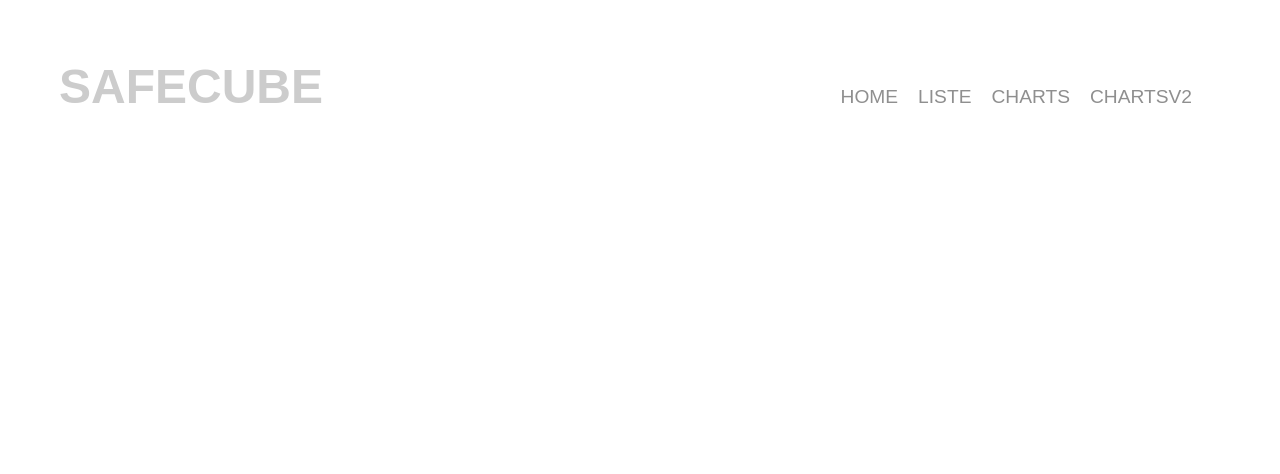
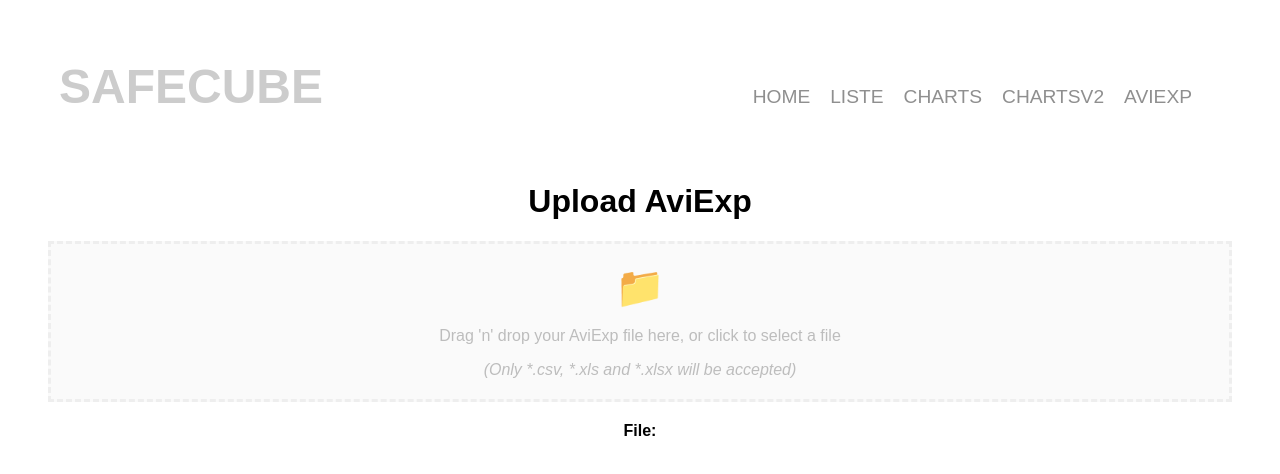
Before and after one commit to alyson-b69/safecube-component, a React (Create React App) app: page /aviexp in a window 1280 px wide. Shown: the top 474 px of the page. Built offline with nearby package versions, Linux system fonts and the light colour scheme.

Commit message:
add upload file system and show excel uploaded

```diff
--- a/package.json
+++ b/package.json
@@ -18,6 +18,8 @@
     "react": "17.0.1",
     "react-chartjs-2": "2.11.1",
     "react-dom": "17.0.1",
+    "react-dropzone": "^11.3.2",
+    "react-excel-renderer": "^1.1.0",
     "react-router-dom": "^5.2.0",
     "react-scripts": "4.0.1",
     "styled-components": "5.2.1",
--- a/src/App.tsx
+++ b/src/App.tsx
@@ -11,6 +11,7 @@ import TemperatureCharts from "./Pages/TempertureCharts";
 import Shipments from "./Pages/Shipments";
 import ChartV2 from "./Pages/ChartV2";
 import Home from "./Pages/Home";
+import AviExp from "./Pages/AviExp";
 
 
 function App() {
@@ -33,6 +34,9 @@ function App() {
             <Route path="/chartsv2">
                 <ChartV2 />
             </Route>
+            <Route path="/aviexp">
+                <AviExp />
+            </Route>
         </Switch>
     </div>
       </Router>
--- /dev/null
+++ b/src/Components/UploadExcel/RenderTable/RenderTable.style.ts
@@ -0,0 +1,52 @@
+import styled from "styled-components";
+
+const styledExcel = styled.div`
+  overflow: auto;
+  font-size: 0.8em;
+  margin: 0 auto;
+  & table {
+    width: fit-content;
+    display: flex;
+    flex-direction: column;
+    border: solid 1px gray;
+    margin: 0 auto;
+    & thead > tr {
+      display: flex;
+      border-bottom: solid 1px gray;
+      & th {
+        background: #dddddd;
+        border: solid 1px gray;
+        width: 100%;
+      }
+      & :first-child {
+        width: 200px;
+        border-right: solid 1px gray;
+      }
+    }
+    & tbody {
+      border-bottom: solid 1px gray;
+      border-right: solid 1px gray;
+      border-left: solid 1px gray;
+      & tr {
+        display: flex;
+        & th {
+          width: 200px;
+          border: solid 1px gray;
+          margin-left: -1px;
+          border-right: solid 1px gray;
+          border-bottom: solid 1px gray;
+          background: #dddddd;
+        }
+        & td {
+          border: solid 1px lightgray;
+          width: 100%;
+        }
+        & :nth-child(2) {
+          border-left: solid 1px gray;
+        }
+      }
+    }
+  }
+`;
+
+export default styledExcel;
--- /dev/null
+++ b/src/Components/UploadExcel/RenderTable/RenderTable.tsx
@@ -0,0 +1,44 @@
+import StyledExcel from "./RenderTable.style";
+import React from "react";
+import {ExcelTable} from "../UploadExcel";
+
+interface Props {
+    aviExp: ExcelTable;
+}
+
+const RenderTable: React.FC<Props> = ({ aviExp }) => {
+    return (
+        <StyledExcel>
+            <h3>TABLEAU</h3>
+            <table>
+                {aviExp.cols && (
+                    <thead>
+                    <tr>
+                        <th></th>
+                        {aviExp.cols.map((col) => {
+                            return <th key={col.key}>{col.name}</th>;
+                        })}
+                    </tr>
+                    </thead>
+                )}
+
+                {aviExp.rows && (
+                    <tbody>
+                    {aviExp.rows.map((row, index) => {
+                        return (
+                            <tr key={index}>
+                                <th>{index}</th>
+                                {row.map((cell:any, index:number) => {
+                                    return <td key={index}>{cell}</td>;
+                                })}
+                            </tr>
+                        );
+                    })}
+                    </tbody>
+                )}
+            </table>
+        </StyledExcel>
+    );
+};
+
+export default RenderTable;
--- /dev/null
+++ b/src/Components/UploadExcel/UploadExcel.style.ts
@@ -0,0 +1,46 @@
+import styled from "styled-components";
+
+const getColor = (props: any) => {
+    if (props.isDragAccept) {
+        return "#107c10";
+    }
+    if (props.isDragReject) {
+        return "#d83b01";
+    }
+    if (props.isDragActive) {
+        return "#2196f3";
+    }
+    return "#eeeeee";
+};
+
+export const StyledUpload = styled.div`
+  max-width: 90%;
+  margin: 0 auto 20px auto;
+  text-align: center;
+  padding: 20px;
+  border: 3px dashed ${(props) => getColor(props)};
+  background-color: #fafafa;
+  color: #bdbdbd;
+  cursor: pointer;
+  & span {
+    font-size: 2.5em;
+  }
+`;
+
+export const StyledRender = styled.div`
+  & span {
+    display: inline-block;
+    color: #f08080;
+    font-weight: bold;
+    margin-left: 10px;
+    &:hover {
+      cursor: pointer;
+      color: red;
+    }
+  }
+`;
+
+export default {
+    StyledUpload,
+    StyledRender
+};
--- /dev/null
+++ b/src/Components/UploadExcel/UploadExcel.tsx
@@ -0,0 +1,93 @@
+import React from "react";
+import Dropzone from "react-dropzone";
+import { StyledUpload, StyledRender } from "./UploadExcel.style";
+//@ts-ignore
+import { ExcelRenderer } from "react-excel-renderer";
+import RenderTable from "./RenderTable/RenderTable";
+
+interface Col{
+    name: string,
+    key: number,
+}
+
+export interface ExcelTable{
+    cols: Col[];
+    rows: any[];
+}
+
+const UploadExcel: React.FC = () => {
+    const [files, setFiles] = React.useState([]);
+    const [aviExp, setAviExp] = React.useState<ExcelTable>({cols:[], rows:[]});
+
+    React.useEffect(() => {
+        files.map((file: any) => {
+            //@ts-ignore
+            ExcelRenderer(file, (err, resp:ExcelTable) => {
+                if (err) {
+                    console.log(err);
+                } else {
+                    setAviExp(resp);
+                }
+            });
+        });
+    }, [files]);
+
+    const handleDrop = (acceptedFiles: any) =>
+        setFiles(
+            acceptedFiles.map((file: any) =>
+                Object.assign(file, {
+                    preview: URL.createObjectURL(file)
+                })
+            )
+        );
+
+    return (
+        <div>
+            <Dropzone onDrop={handleDrop} accept={".csv, .xls, .xlsx"} maxFiles={1}>
+                {({
+                      getRootProps,
+                      getInputProps,
+                      isDragActive,
+                      isDragAccept,
+                      isDragReject
+                  }) => {
+                    return (
+                        <StyledUpload
+                            {...getRootProps({
+                                isDragActive,
+                                isDragAccept,
+                                isDragReject
+                            })}
+                        >
+                            <input {...getInputProps()} />
+                            <span>{isDragActive ? "📂" : "📁"}</span>
+                            <p>
+                                Drag 'n' drop your AviExp file here, or click to select a file
+                            </p>
+                            <em>(Only *.csv, *.xls and *.xlsx will be accepted)</em>
+                        </StyledUpload>
+                    );
+                }}
+            </Dropzone>
+            <StyledRender>
+                <strong>File: </strong>{" "}
+                {files[0] && aviExp && (
+                    <>
+                        {/*@ts-ignore*/}
+                        {files[0].name}{" "}
+                        <span
+                            onClick={() => {
+                                setFiles([]);
+                            }}
+                        >
+              X
+            </span>
+                        <RenderTable aviExp={aviExp} />
+                    </>
+                )}
+            </StyledRender>
+        </div>
+    );
+};
+
+export default UploadExcel;
--- /dev/null
+++ b/src/Pages/AviExp.tsx
@@ -0,0 +1,15 @@
+import React from "react";
+import UploadExcel from '../Components/UploadExcel/UploadExcel'
+
+
+const AviExp = () => {
+
+    return (
+        <>
+            <h1>Upload AviExp</h1>
+            <UploadExcel />
+        </>
+    )
+};
+
+export default AviExp
--- a/src/RootComponents/Nav/Nav.tsx
+++ b/src/RootComponents/Nav/Nav.tsx
@@ -9,6 +9,7 @@ const Nav = () => {
             <li><a href='/liste' data-item='Liste'>Liste</a></li>
             <li><a href='/charts' data-item='Charts'>Charts</a></li>
             <li><a href='/chartsv2' data-item='ChartsV2'>ChartsV2</a></li>
+            <li><a href='/aviexp' data-item='aviexp'>AviExp</a></li>
         </ul>
     </StyledNav>
     )
```
Also changed, not shown: 2 other files (tests, documents, lock files or other folders).
